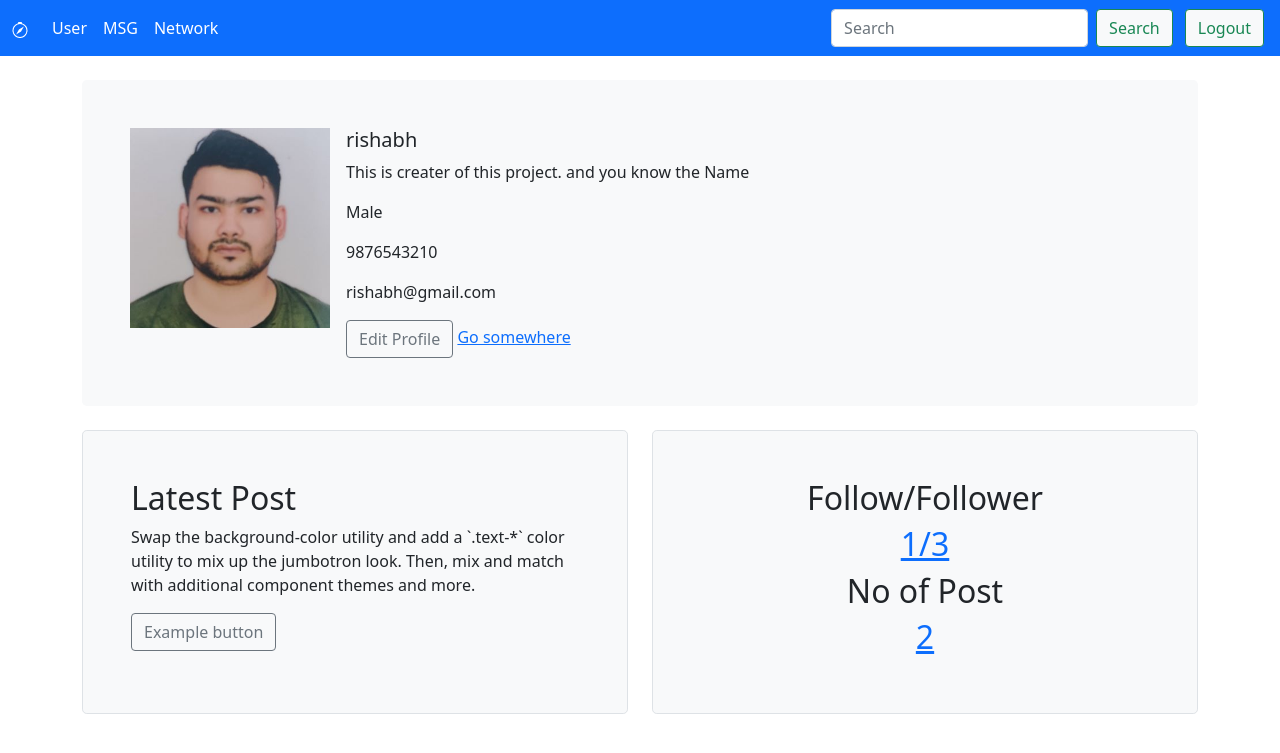
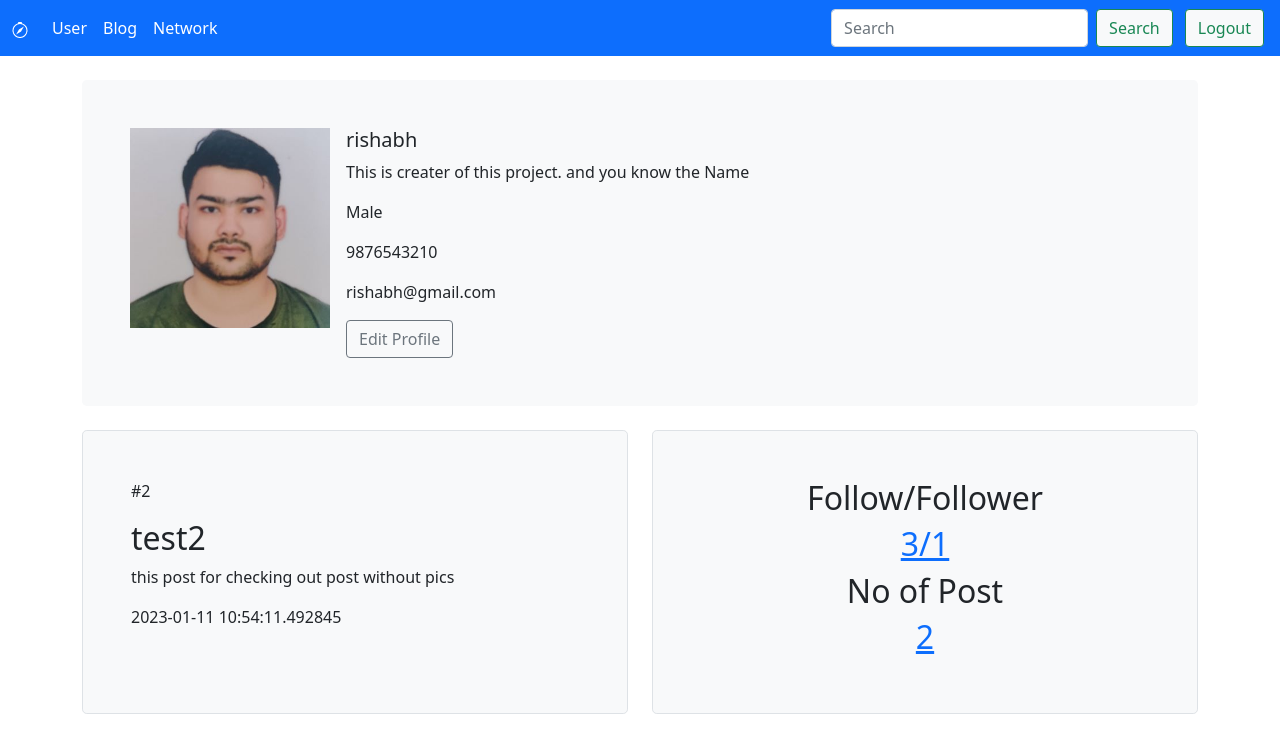
Before and after one commit to rishabh11336/Blogsite, a Flask app: page /1 in a window 1280 px wide. Shown: the top 753 px of the page. Run offline with Flask 2, Linux system fonts and the light colour scheme; a user stored in the database is signed in.

Commit message:
12-01-2023 02:54 dynamic feed list of follower/following blog page and various other things
12-01-2023 02:54
dynamic feed list of follower/following blog page and various other things

```diff
--- a/Blog Site/controller.py
+++ b/Blog Site/controller.py
@@ -14,7 +14,18 @@ def feeds():
     if 'user_id' in session:
         print(session['user_id'])
         userid = session['user_id']
-        return render_template("index.html", userid=userid)
+        following = Following.query.filter_by(id=session['user_id'])
+        post_list = []
+        for i in following:
+            list_of_post = Post.query.filter_by(id=i.following_id)
+            _list = [i for i in list_of_post]
+            post_list += _list
+        n = len(post_list)
+        for i in range(n):
+            for j in range(0, n-i-1):
+                if post_list[j].time > post_list[j+1].time:
+                    post_list[j], post_list[j+1] = post_list[j+1], post_list[j]
+        return render_template("index.html", userid=userid, posts=post_list[::-1])
     else:
         return redirect('/sign-in')
 
@@ -48,8 +59,9 @@ def profile(id):
             followed = Following.query.filter_by(following_id=session['user_id'])
             follow = len([i for i in followed])
             qpost = Post.query.filter_by(id=userid)
-            post = len([i for i in qpost])
-            return render_template('profile.html', post=post, user=check[0], follower=follower, follow=follow, userid=userid, checkprofile='Edit Profile')
+            post_list = [i for i in qpost]
+            post = len(post_list)
+            return render_template('profile.html', post=post, user=check[0], latest_post=post_list[-1], follower=follower, follow=follow, id=id, userid=userid, checkprofile='Edit Profile')
         else:
             userid = session['user_id']
             user = User.query.filter_by(id=id)
@@ -60,21 +72,30 @@ def profile(id):
             followed = Following.query.filter_by(following_id=id)
             follow = len([i for i in followed])
             qpost = Post.query.filter_by(id=id)
-            post = len([i for i in qpost])
-            return render_template('profile.html', post=post, userid=userid, user=check[0], follower=follower, follow=follow, checkprofile='Follow/Unfollow')
+            post_list = [i for i in qpost]
+            post = len(post_list)
+            return render_template('profile.html', post=post, latest_post=post_list[-1], userid=userid, user=check[0], follower=follower, id=id, follow=follow, checkprofile='Follow/Unfollow')
     else:
         return redirect('/sign-in')
 
 
-@app.route('/follow')
-def follow():
+@app.route('/follow/<int:id>')
+def follow(id):
     if 'user_id' in session:
-        userid = session['user_id']
-        following = Following.query.filter_by(id=session['user_id'])
-        follower = [i for i in following]
-        followed = Following.query.filter_by(following_id=session['user_id'])
-        follow = [i for i in followed]
-        return render_template('follow.html',follow=follow,follower=follower, userid=userid)
+        if session['user_id'] == id:
+            userid = session['user_id']
+            following = Following.query.filter_by(id=session['user_id'])
+            follower = [i for i in following]
+            followed = Following.query.filter_by(following_id=session['user_id'])
+            follow = [i for i in followed]
+            return render_template('follow.html',follow=follow,follower=follower, userid=userid)
+        else:
+            userid = session['user_id']
+            following = Following.query.filter_by(id=id)
+            follower = [i for i in following]
+            followed = Following.query.filter_by(following_id=id)
+            follow = [i for i in followed]
+            return render_template('follow.html',follow=follow,follower=follower, userid=userid)
     else:
         return redirect('/sign-in')
 
@@ -164,3 +185,26 @@ def post():
         else:
             db.session.commit()
             return redirect('/')
+
+@app.route('/blog/<int:id>')
+def blog(id):
+    if 'user_id' in session:
+        if session['user_id'] == id:
+            print(session['user_id'])
+            userid = session['user_id']
+            list_of_post = Post.query.filter_by(id=userid)
+            post_list = [i for i in list_of_post[::-1]]
+            return render_template("blog.html", userid=userid, posts=post_list)
+        else:
+            print(session['user_id'])
+            userid = session['user_id']
+            list_of_post = Post.query.filter_by(id=id)
+            post_list = [i for i in list_of_post[::-1]]
+            return render_template("blog.html", userid=userid, posts=post_list)
+    else:
+        return redirect('/sign-in')
+
+
+@app.route('/follow-action')
+def follow_action():
+    pass
--- a/Blog Site/model.py
+++ b/Blog Site/model.py
@@ -43,7 +43,7 @@ class Post(db.Model):
     id = db.Column(db.Integer,   db.ForeignKey("user.id"), nullable=False)
     post_id = db.Column(db.Integer, primary_key = True,  nullable=False)
     title = db.Column(db.String)
-    post = db.Column(db.String(250))
+    post = db.Column(db.String)
     name = db.Column(db.String,   db.ForeignKey("user.name"), nullable=False)
     image = db.Column(db.String)
     time = db.Column(db.DateTime, nullable=False, default=datetime.utcnow)
--- a/Blog Site/templates/base.html
+++ b/Blog Site/templates/base.html
@@ -30,10 +30,10 @@
                 <a class="nav-link active" aria-current="page" href="/{{userid}}">User</a>
               </li>
               <li class="nav-item">
-                <a class="nav-link active" href="/follow">MSG</a>
+                <a class="nav-link active" href="/blog/{{userid}}">Blog</a>
               </li>
               <li class="nav-item">
-                <a class="nav-link active" href="/follow">Network</a>
+                <a class="nav-link active" href="/follow/{{userid}}">Network</a>
               </li>
             </ul>
             <form class="d-flex mx-2">
--- a/Blog Site/templates/follow.html
+++ b/Blog Site/templates/follow.html
@@ -1,7 +1,7 @@
 {% extends "base.html" %}
   {% block main %}
   <div class="container-md my-4">
-  <h2>Follow</h2>
+  <h2>Follower</h2>
   <table class="table table-bordered">
     <thead>
       <tr>
@@ -25,7 +25,7 @@
   </div>
 
   <div class="container-md my-4">
-    <h2>Follower</h2>
+    <h2>Following</h2>
     <table class="table table-bordered">
       <thead>
         <tr>
--- a/Blog Site/templates/profile.html
+++ b/Blog Site/templates/profile.html
@@ -65,7 +65,6 @@
           <p>{{user.contact_no}}</p>
           <p>{{user.email}}</p>
           <button class="btn btn-outline-secondary" type="button">{{checkprofile}}</button>
-          <a href="#" class="stretched-link">Go somewhere</a>
         </div>
       </div>
     </div>
@@ -73,17 +72,21 @@
     <div class="row align-items-md-stretch">
       <div class="col-md-6">
         <div class="h-100 p-5 bg-light border rounded-3">
-          <h2>Latest Post</h2>
-          <p>Swap the background-color utility and add a `.text-*` color utility to mix up the jumbotron look. Then, mix and match with additional component themes and more.</p>
-          <button class="btn btn-outline-secondary" type="button">Example button</button>
+          <p>#{{latest_post.post_id}}</p>
+          <h2>{{latest_post.title}}</h2>
+          <p>{{latest_post.post}}</p>
+          {% if latest_post.image %}
+          <center class="post_border my-2"><img src="static/{{latest_post.image}}" width="213" height="120"></center>
+          {% endif %}
+          <p>{{latest_post.time}}</p>
         </div>
       </div>
       <div class="col-md-6">
         <div class="h-100 p-5 bg-light border rounded-3">
           <center><h2>Follow/Follower</h2></center>
-          <center><h2><a href="/follow">{{follow}}/{{follower}}</a></h2></center>
+          <center><h2><a href="follow/{{id}}">{{follower}}/{{follow}}</a></h2></center>
           <center><h2>No of Post</h2></center>
-          <center><h2><a href="#">{{post}}</a></h2></center>
+          <center><h2><a href="/blog/{{id}}">{{post}}</a></h2></center>
         </div>
       </div>
     </div>
```
Also changed, not shown: Blog Site/templates/blog.html (added, +18 -0 lines), Blog Site/templates/index.html (+11 -13 lines), Blog Site/database.sqlite3, Blog Site/static/1672328872106.jpg (added), Blog Site/static/Screenshot_2022-11-12_141727.png (added), Blog Site/static/Screenshot_2022-11-13_104753.png (added), Blog Site/static/WhatsApp_Image_2022-12-29_at_10.43.22.jpg (added).
